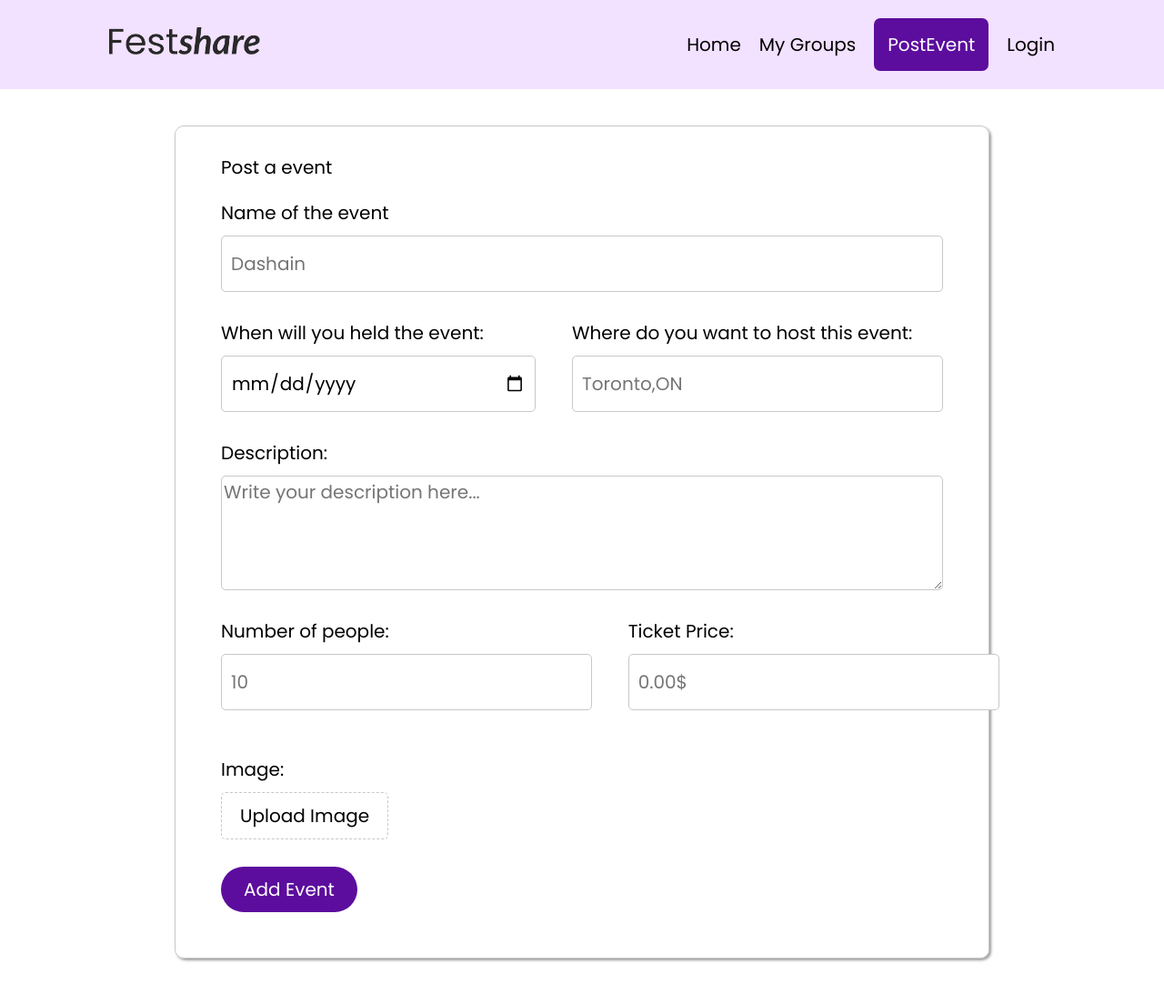
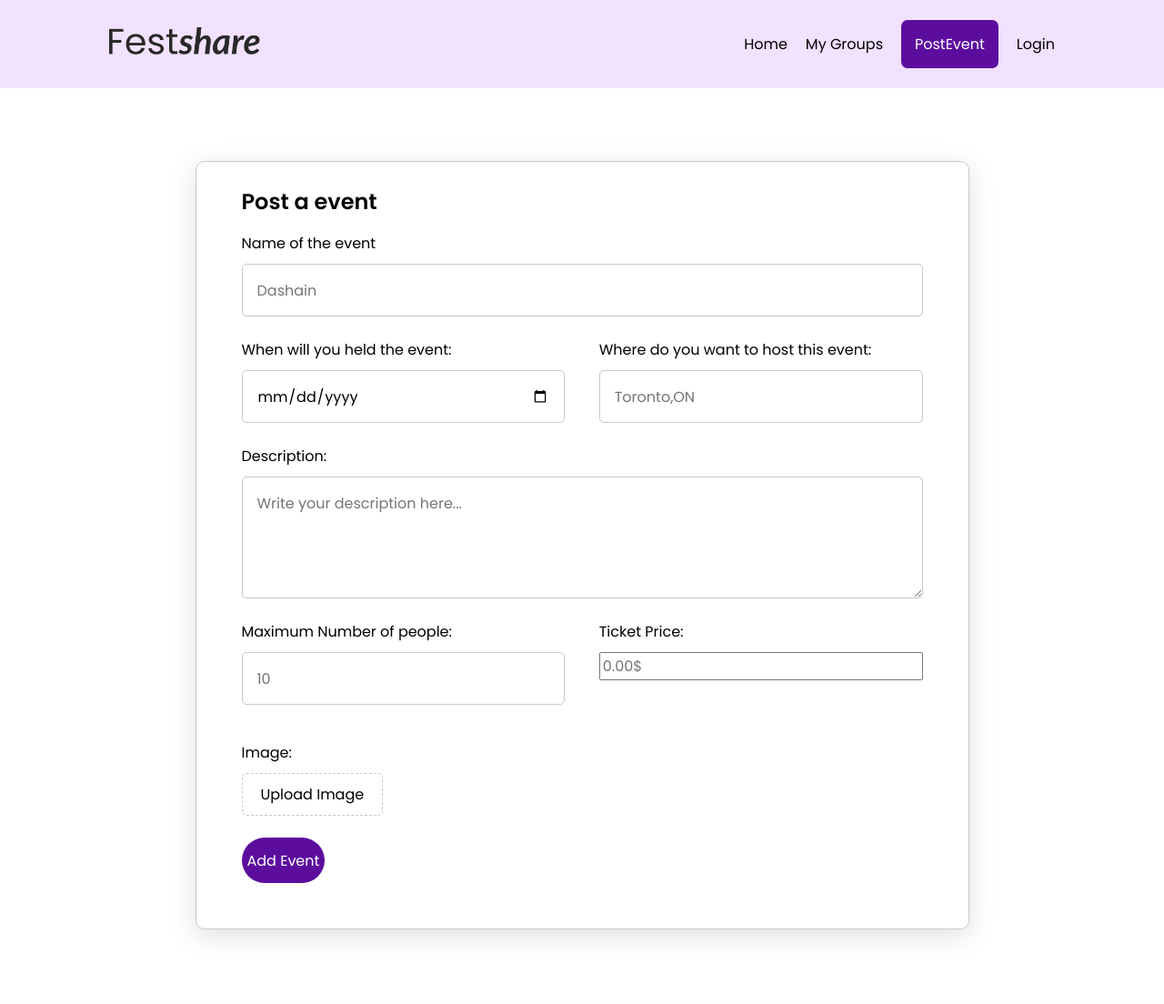
Before and after one commit to pidusbhusal/FestShare, a Django app: page /AddEvent in a window 1280 px wide. Shown: the whole page at 91% size. After the commit the page ends 1031 px from the top, so only its background shows below. Run offline with Django 5.2, Linux system fonts and the light colour scheme.

Commit message:
addEvent fixed

```diff
--- a/events/views.py
+++ b/events/views.py
@@ -33,7 +33,7 @@
         date = req.POST.get('eventTime')
         location = req.POST.get('eventLocation')
         image = req.FILES.get('image')
-        ticket_price = req.POST.get('tickPrice')
+        ticket_price = req.POST.get('ticketPrice')
         max_people = req.POST.get('maxNumberOfPeople')
 
         event = Event.objects.create(
--- a/static/festShare/css/styleAddEvent.css
+++ b/static/festShare/css/styleAddEvent.css
@@ -1,10 +1,16 @@
 * {
-  font-family:"Poppins",sans-serif;
-  font-size: 20px;
+  font-family: "Poppins", sans-serif;
+  font-size: 16px;
 }
 
 body {
   margin: 0px;
+}
+
+
+h1 {
+  font-weight: 600;
+  font-size: x-large;
 }
 
 .chat-nav {
@@ -12,7 +18,7 @@
   justify-content: space-between;
   align-items: center;
   padding: 30px 120px 30px 120px;
-    background-color:#F2E1FF;
+  background-color: #F2E1FF;
 }
 
 .logo img {
@@ -38,14 +44,14 @@
   text-decoration: none;
 }
 
-  .post_event{
+.post_event {
   color: white;
   background-color: #5C0D9D;
   padding: 15px;
   border-radius: 7px;
 }
 
-  .post_event:hover{
+.post_event:hover {
   background-color: #6925a2;
   transition: 0.5s ease-in;
 }
@@ -55,7 +61,7 @@
 
 }
 
-  .n_button{
+.n_button {
   color: black;
 }
 
@@ -66,22 +72,24 @@
 
 /* FORM */
 
-  .form_main{
-    border:1px solid rgb(200, 200, 200);
-    box-shadow: 2px 2px 3px  rgb(156, 156, 156);
+.form_main {
+  border: 1px solid rgb(200, 200, 200);
+  box-shadow: rgba(100, 100, 111, 0.2) 0px 7px 29px 0px;
   border-radius: 10px;
   padding: 10px 50px 50px 50px;
-    margin: 40px 15% 50px 15%;
+  margin: 5rem auto;
   font-size: 22px;
+  width: fit-content;
 }
 
-  .form_section{
+.form_section {
   display: flex;
   flex-direction: column;
-    gap: 30px;
+  gap: 24px;
+  width: fit-content;
 }
 
-.form-group{
+.form-group {
   display: flex;
   flex-direction: column;
   gap: 10px;
@@ -91,40 +99,41 @@
 input[type="date"],
 input[type="location"],
 input[type="Number"],
-input[type="price"]
-{
-height: 40px;
-border:1px solid rgb(200, 200, 200);
+input[type="price"] {
+  height: 24px;
+  border: 1px solid rgb(200, 200, 200);
   border-radius: 5px;
-padding: 10px;
+  padding: 16px;
 
 }
 
-textarea{
-    border:1px solid rgb(200, 200, 200);
+textarea {
+  border: 1px solid rgb(200, 200, 200);
   border-radius: 5px;
+  padding: 16px;
 
 }
-.form-group-1{
+
+.form-group-1 {
   display: grid;
-    grid-template-columns: repeat(2,1fr);
+  grid-template-columns: repeat(2, 1fr);
   gap: 5%;
 
 }
 
-input[type="file"]{
+input[type="file"] {
   /* font-size: 25px;
     width:150px
      */
   display: none;
 }
 
-.form-group p{
-    margin-bottom:0px ;
+.form-group p {
+  margin-bottom: 0px;
 }
 
 
-.image-upload{
+.image-upload {
   display: inline-block;
   padding: 10px 20px;
   cursor: pointer;
@@ -135,14 +144,14 @@
 
 }
 
-.image-upload:hover{
+.image-upload:hover {
   background-color: #F2E1FF;
   transition: 0.5s ease-in-out;
 }
 
-input[type="submit"]{
+input[type="submit"] {
   height: 50px;
-    width: 150px;
+  width: fit-content;
   border-radius: 50px;
   border: #5C0D9D;
   color: white;
@@ -150,9 +159,9 @@
 
 }
 
-input[type="submit"]:hover{
+input[type="submit"]:hover {
   background-color: white;
   color: black;
-    border:1px solid black;
+  border: 1px solid black;
   transition: 0.5s ease;
 }
--- a/templates/AddEvent.html
+++ b/templates/AddEvent.html
@@ -32,13 +32,13 @@
     </div>
 
     <div class="form_main">
-        <form action="AddEvent" method="post">
-            <p>Post a event</p>
+        <form action="AddEvent" method="post" enctype="multipart/form-data">
+            <h1>Post a event</h1>
             <div class="form_section">
                 {% csrf_token %}
                 <div class="form-group">
-                    <label for="eventName">Name of the event</label>
-                    <input type="text" name="eventName" id="eventName" required placeholder="Dashain">
+                    <label for="title">Name of the event</label>
+                    <input type="text" name="title" id="title" required placeholder="Dashain">
                 </div>
                 <div class="form-group-1">
                     <div class="form-group">
@@ -58,12 +58,12 @@
                 </div>
                 <div class="form-group-1">
                     <div class="form-group">
-                        <label for="numberOfPeople">Number of people:</label>
-                        <input type="number" name="numberOfPeople" id="numberOfPeople" required placeholder="10">
+                        <label for="maxNumberOfPeople">Maximum Number of people:</label>
+                        <input type="number" name="maxNumberOfPeople" id="maxNumberOfPeople" required placeholder="10">
                     </div>
                     <div class="form-group">
                         <label for="ticketPrice">Ticket Price:</label>
-                        <input type="price" name="price" id="price" required placeholder="0.00$">
+                        <input type="ticketPrice" name="ticketPrice" id="ticketPrice" required placeholder="0.00$">
                     </div>
                 </div>
                 <div class="form-group">
@@ -82,10 +82,10 @@
     </div>
 
     <script>
-       document.getElementById('image').addEventListener('change', function () {
-        const fileName = this.files[0] ? this.files[0].name : 'No file chosen';
-        document.getElementById('image-upload').textContent = fileName;
-    });
+        document.getElementById('image').addEventListener('change', function () {
+            const fileName = this.files[0] ? this.files[0].name : 'No file chosen';
+            document.getElementById('image-upload').textContent = fileName;
+        });
     </script>
 
 
```
Lines whose indentation alone changed are shown as unchanged.
